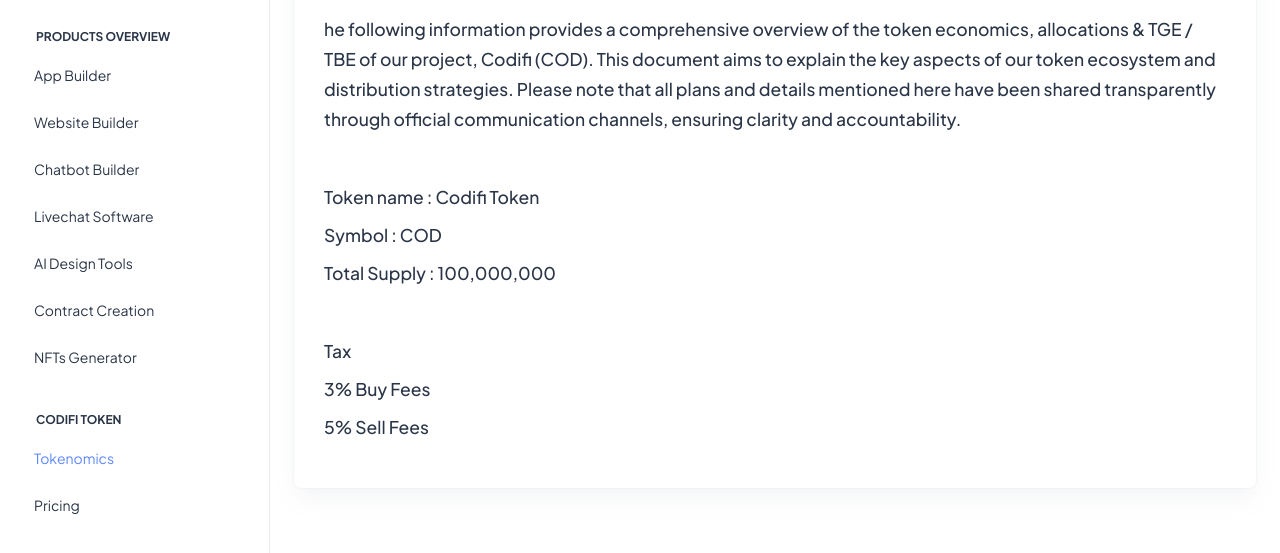
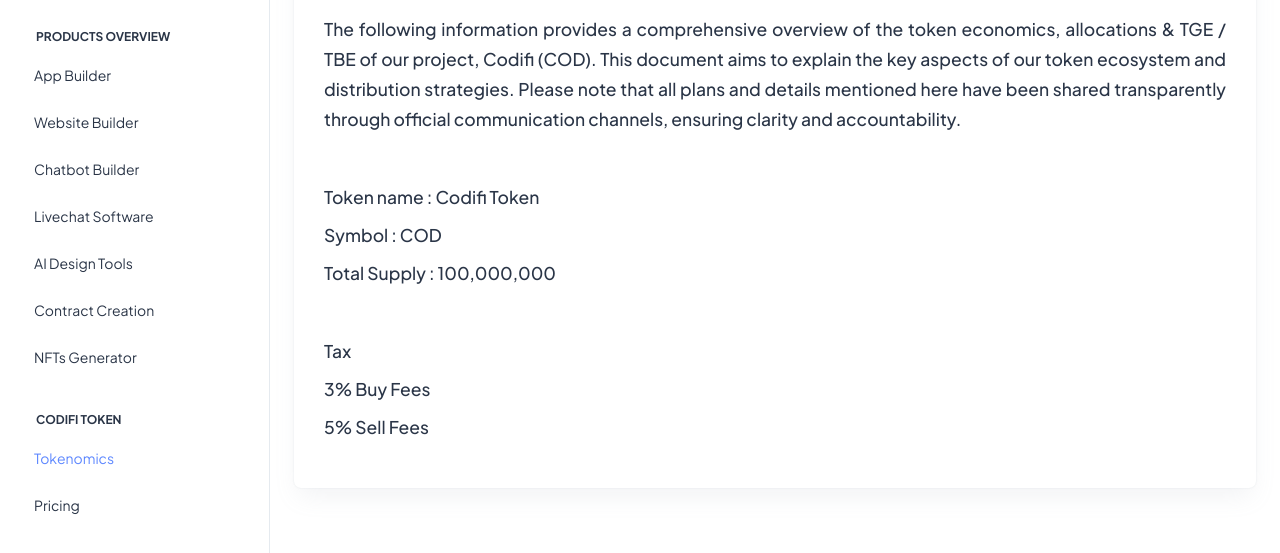
Before and after one commit to maulanabadarin123/codifi, a website: page tokenomics.html in a window 1280 px wide. Shown: the part 191-744 px from the top of the page. Drawn offline with Linux system fonts and the light colour scheme.

Commit message:
Update tokenomics.html

```diff
--- a/tokenomics.html
+++ b/tokenomics.html
@@ -134,7 +134,7 @@
           <div class="card-body">
             <h1 class="mb-5">Tokenomics</h1>
              <div class="mt-5 mb-3">
-                <h5 style="line-height: 30px;">he following information provides a comprehensive overview of the token economics, allocations & TGE / TBE of our project, Codifi (COD). This document aims to explain the key aspects of our token ecosystem and distribution strategies. Please note that all plans and details mentioned here have been shared transparently through official communication channels, ensuring clarity and accountability.</h5>
+                <h5 style="line-height: 30px; text-align:justify;">The following information provides a comprehensive overview of the token economics, allocations & TGE / TBE of our project, Codifi (COD). This document aims to explain the key aspects of our token ecosystem and distribution strategies. Please note that all plans and details mentioned here have been shared transparently through official communication channels, ensuring clarity and accountability.</h5>
                 <h5 style="line-height: 30px;" class="mt-5">Token name : Codifi Token</h5>
                 <h5 style="line-height: 30px;">Symbol : COD</h5>
                 <h5 style="line-height: 30px;">Total Supply : 100,000,000</h5>
```
